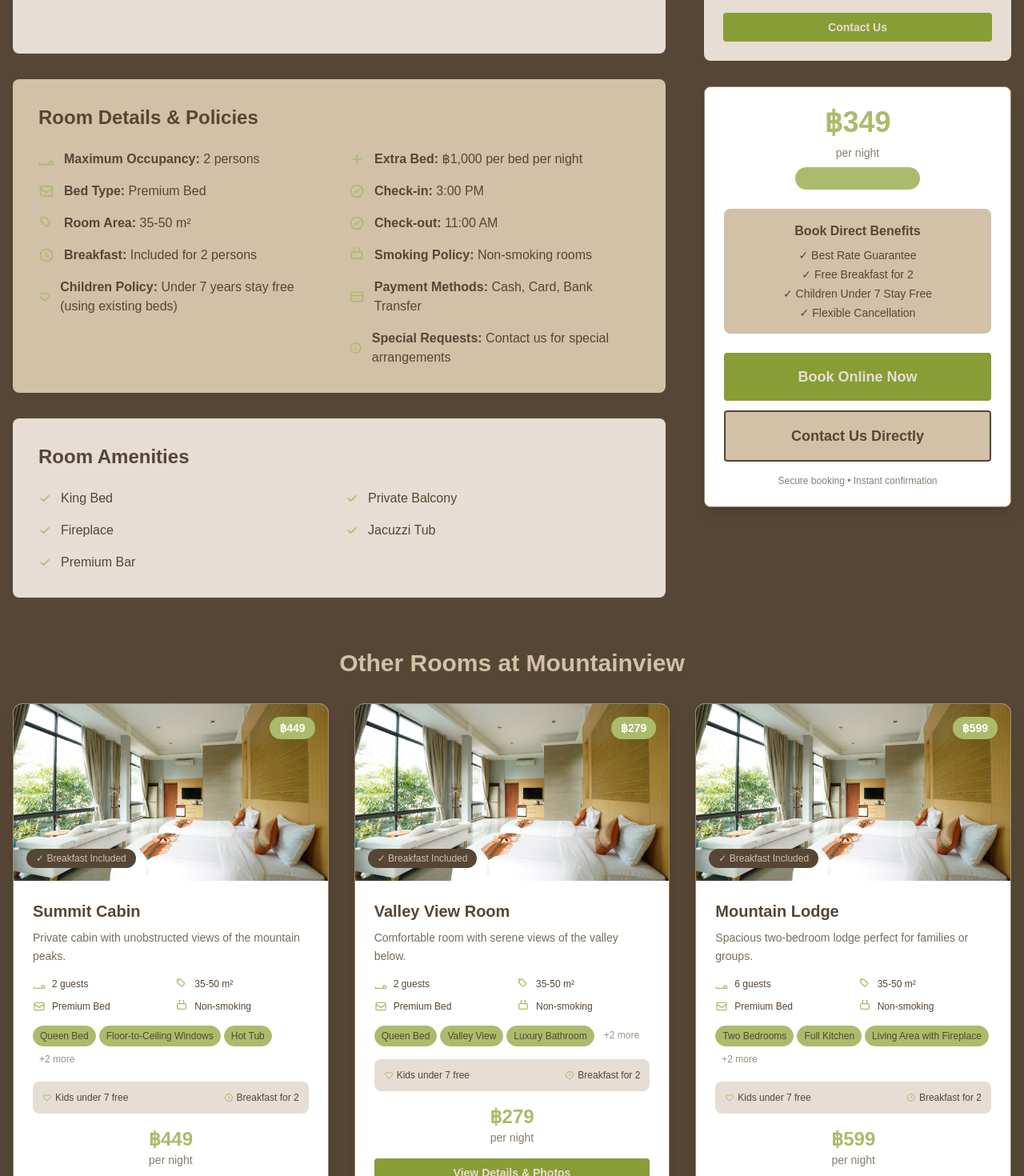
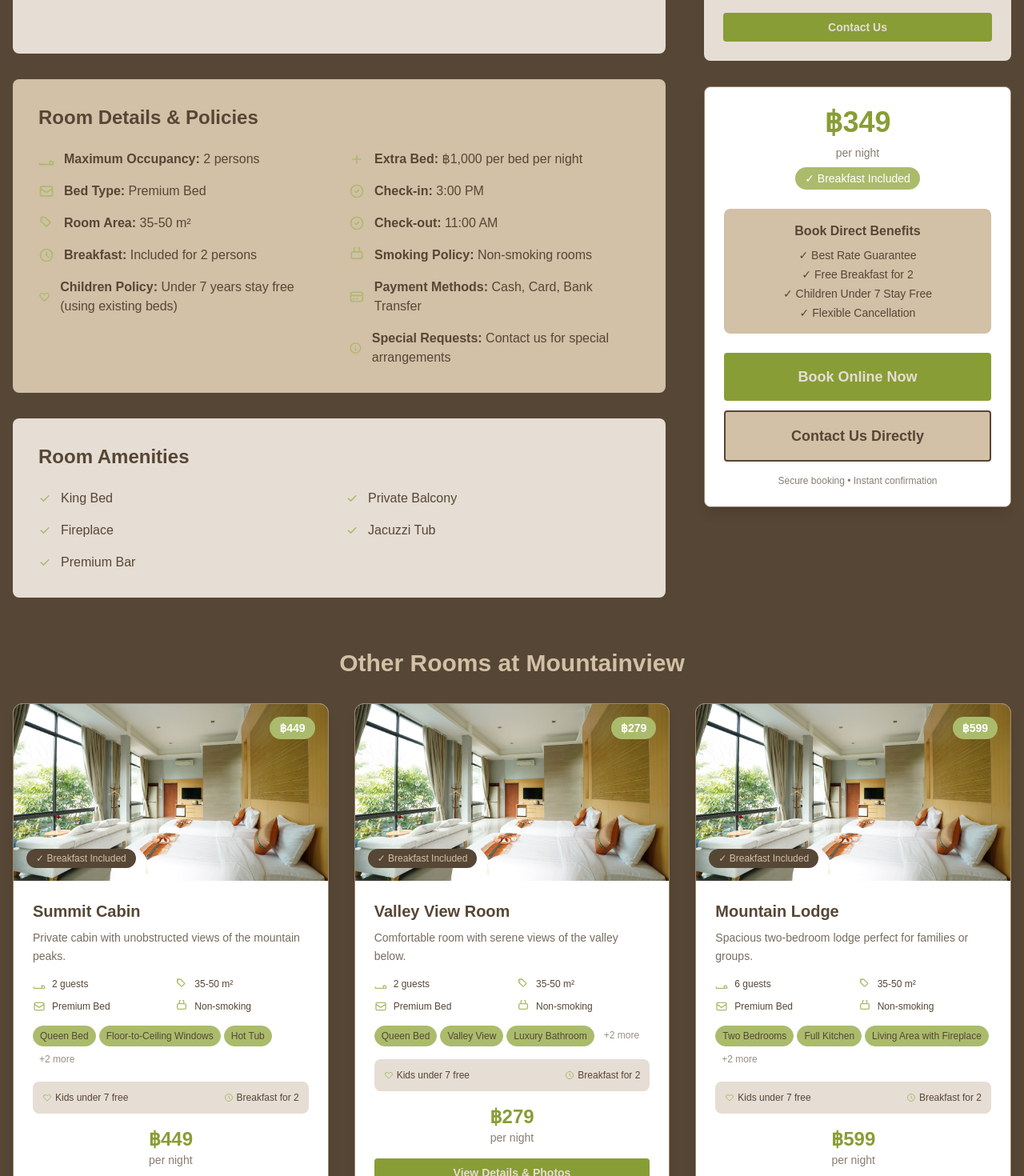
Before and after one commit to thaninbew/treescape, a Next.js app: page /mountainview/rooms/alpine-suite in a window 1280 px wide. Shown: the part 680-2150 px from the top of the page at 80% size. Built offline with nearby package versions, Linux system fonts and the light colour scheme.

Commit message:
colors for roomcard

```diff
--- a/app/[resort]/rooms/[roomId]/page.tsx
+++ b/app/[resort]/rooms/[roomId]/page.tsx
@@ -300,13 +300,13 @@ export default async function RoomDetailsPage({
             {/* Main Booking Card - Now sticky */}
             <div className="bg-white rounded-lg shadow-lg p-6 border border-zen-beaver sticky top-8">
               <div className="text-center mb-6">
-                <div className="text-4xl font-bold text-zen-green mb-2">
+                <div className="text-4xl font-bold text-zen-leaf mb-2">
                   ฿{room.price.toLocaleString()}
                 </div>
                 <div className="text-sm text-zen-brown opacity-70 mb-2">
                   per night
                 </div>
-                <div className="inline-block bg-zen-green bg-opacity-20 text-zen-green px-3 py-1 rounded-full text-sm font-medium">
+                <div className="inline-block bg-zen-green bg-opacity-20 text-white px-3 py-1 rounded-full text-sm font-medium">
                   ✓ Breakfast Included
                 </div>
               </div>
--- a/components/RoomCard.tsx
+++ b/components/RoomCard.tsx
@@ -1,4 +1,5 @@
 import Image from 'next/image';
+import Link from 'next/link';
 import CTAButton from './CTAButton';
 import BookingButtons from './BookingButtons';
 
@@ -42,10 +43,13 @@ const getRoomArea = (roomId: string): string => {
 };
 
 export default function RoomCard({ room, resort, className = '' }: RoomCardProps) {
+  const roomDetailsUrl = resort ? `/${resort}/rooms/${room.id}` : `/rooms/${room.id}`;
+
   return (
     <div className={`bg-white rounded-xl overflow-hidden shadow-lg hover:shadow-2xl transition-all duration-300 group border border-zen-beaver border-opacity-20 ${className}`}>
-      {/* Room Image */}
-      <div className="aspect-video relative overflow-hidden">
+      {/* Room Image - Clickable */}
+      <Link href={roomDetailsUrl} className="block">
+        <div className="aspect-video relative overflow-hidden cursor-pointer">
           <Image
             src={getRoomPreviewImage(room.id)}
             alt={room.name}
@@ -62,12 +66,15 @@ export default function RoomCard({ room, resort, className = '' }: RoomCardProps
             ✓ Breakfast Included
           </div>
         </div>
+      </Link>
 
       <div className="p-6">
-        {/* Room Title */}
-        <h3 className="text-xl font-bold text-zen-brown mb-2 group-hover:text-zen-green transition-colors duration-300">
+        {/* Room Title - Clickable */}
+        <Link href={roomDetailsUrl}>
+          <h3 className="text-xl font-bold text-zen-brown mb-2 group-hover:text-zen-green transition-colors duration-300 cursor-pointer hover:text-zen-green">
             {room.name}
           </h3>
+        </Link>
 
         {/* Room Description */}
         <p className="text-zen-brown opacity-80 text-sm mb-4 line-clamp-2 leading-relaxed">
@@ -154,7 +161,7 @@ export default function RoomCard({ room, resort, className = '' }: RoomCardProps
 
         {/* Price Display */}
         <div className="mb-4 text-center">
-          <div className="text-2xl font-bold text-zen-green">
+          <div className="text-2xl font-bold text-zen-leaf">
             ฿{room.price.toLocaleString()}
           </div>
           <div className="text-sm text-zen-brown opacity-70">
```
Lines whose indentation alone changed are shown as unchanged.
